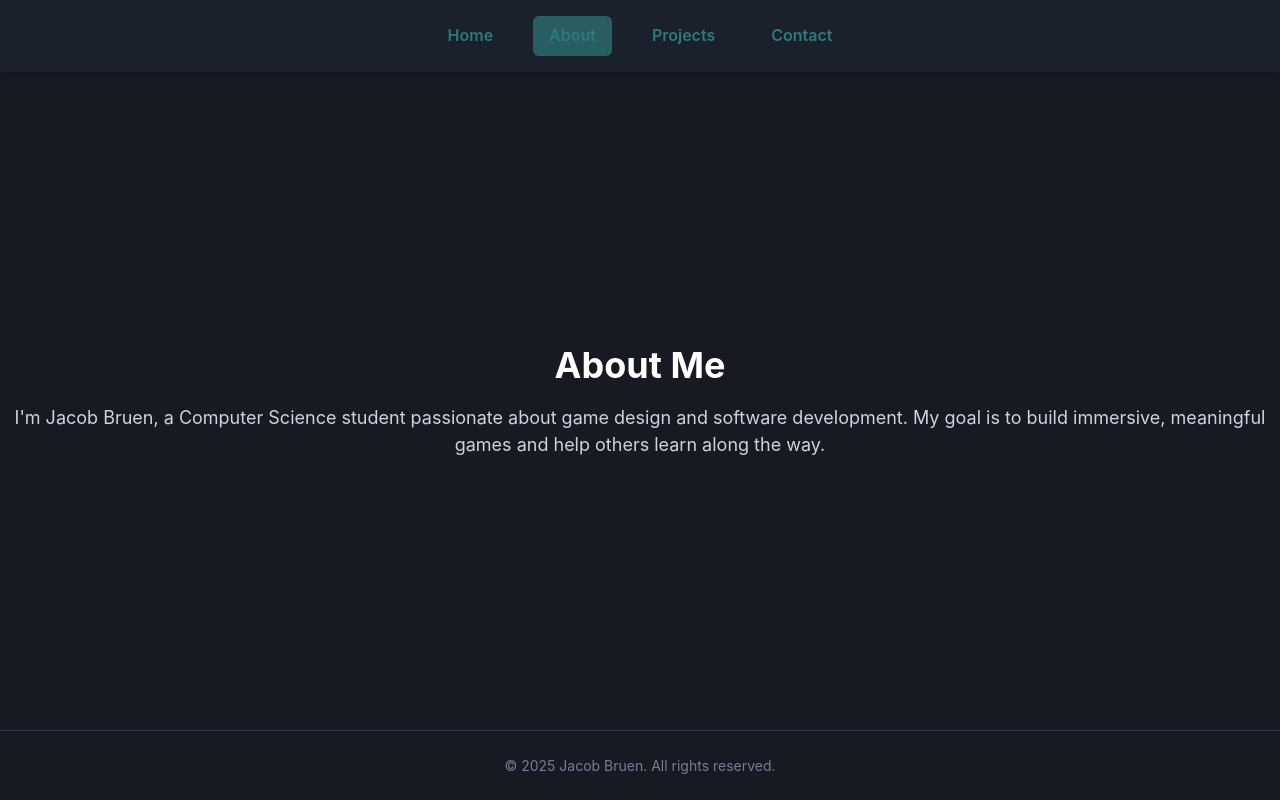
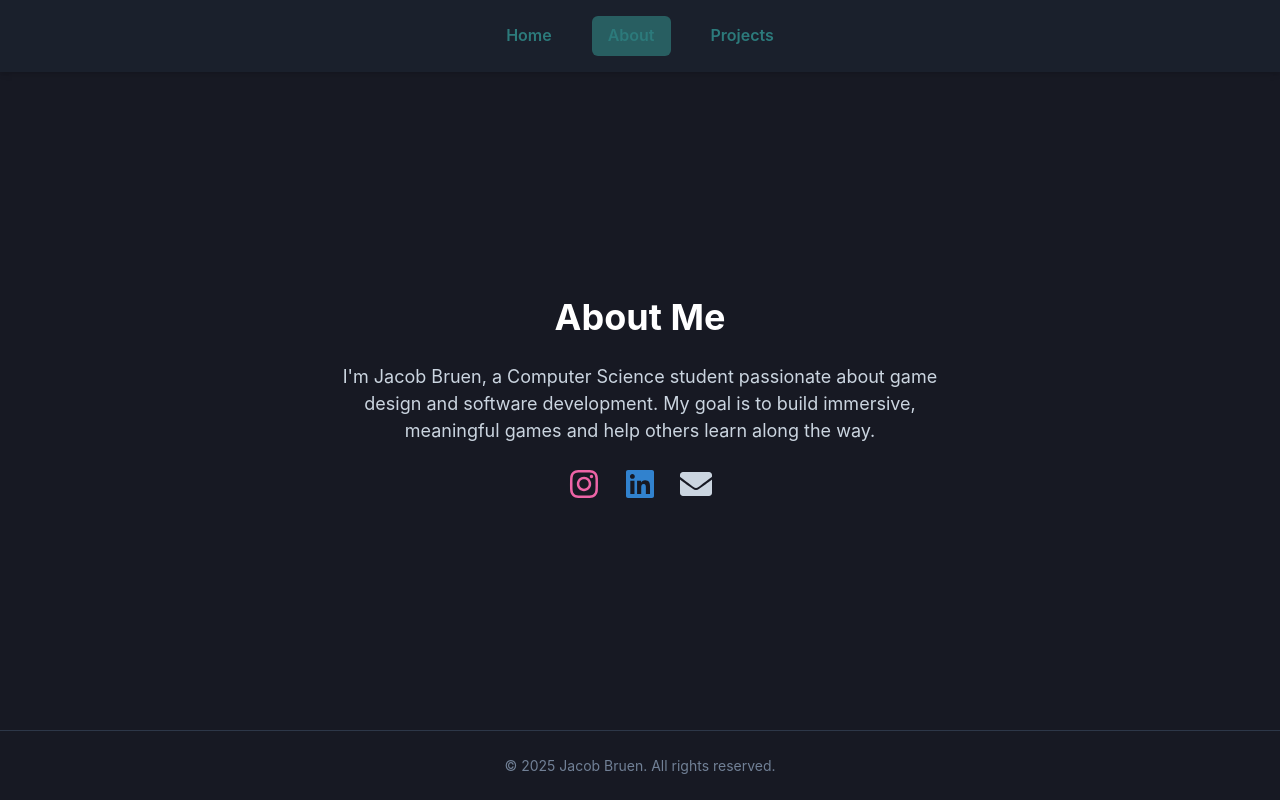
Before and after one commit to JacobBruen/Jacob-Bruen-Portfolio, a React (Vite) app: page /About in a window 1280 px wide. Built offline with nearby package versions, Linux system fonts and the light colour scheme.

Commit message:
Refactor: remove contact page and move socials to About

```diff
--- a/src/App.jsx
+++ b/src/App.jsx
@@ -8,7 +8,6 @@ import { BrowserRouter as Router, Routes, Route, Link, useLocation } from 'react
 import Home from './pages/Home';
 import About from './pages/About';
 import Projects from './pages/Projects';
-import Socials from './pages/Socials';
 
 function Navbar() {
   const location = useLocation();
@@ -17,7 +16,6 @@ function Navbar() {
     { path: '/', label: 'Home' },
     { path: '/About', label: 'About' },
     { path: '/Projects', label: 'Projects' },
-    { path: '/Socials', label: 'Contact' },
   ];
 
   return (
@@ -50,13 +48,7 @@ function Navbar() {
 function App() {
   return (
     <Router>
-      <Flex
-        direction="column"
-        minH="100vh"
-        bg="gray.900"
-        color="white"
-        overflowX="hidden" // 👈 this fixes the horizontal overflow
-      >
+      <Flex direction="column" minH="100vh" bg="gray.900" color="white" overflowX="hidden">
         <Navbar />
 
         <Flex flex="1" align="center" justify="center">
@@ -64,7 +56,6 @@ function App() {
             <Route path="/" element={<Home />} />
             <Route path="/About" element={<About />} />
             <Route path="/Projects" element={<Projects />} />
-            <Route path="/Socials" element={<Socials />} />
           </Routes>
         </Flex>
 
--- a/src/pages/About.jsx
+++ b/src/pages/About.jsx
@@ -1,21 +1,35 @@
-import { Box, Heading, Text, VStack } from '@chakra-ui/react';
+import { Box, Heading, Text, VStack, Link, Icon, HStack } from '@chakra-ui/react';
+import { FaInstagram, FaLinkedin, FaEnvelope } from 'react-icons/fa';
 
 const About = () => {
   return (
     <Box
       textAlign="center"
       w="100%"
-      h="100%"
+      flex="1"
       display="flex"
       alignItems="center"
       justifyContent="center"
+      px={4}
     >
-      <VStack spacing={4}>
+      <VStack spacing={6}>
         <Heading>About Me</Heading>
-        <Text color="gray.300" fontSize="lg">
+        <Text fontSize="lg" color="gray.300" maxW="600px">
           I'm Jacob Bruen, a Computer Science student passionate about game design and software development.
           My goal is to build immersive, meaningful games and help others learn along the way.
         </Text>
+
+        <HStack spacing={6}>
+          <Link href="https://instagram.com/your_username" isExternal>
+            <Icon as={FaInstagram} w={8} h={8} color="pink.400" />
+          </Link>
+          <Link href="https://linkedin.com/in/your_username" isExternal>
+            <Icon as={FaLinkedin} w={8} h={8} color="blue.500" />
+          </Link>
+          <Link href="mailto:your.email@example.com" isExternal>
+            <Icon as={FaEnvelope} w={8} h={8} color="gray.300" />
+          </Link>
+        </HStack>
       </VStack>
     </Box>
   );
--- a/src/pages/Socials.jsx
+++ /dev/null
@@ -1,42 +0,0 @@
-import { Box, Heading, VStack, Link, Icon, Text } from '@chakra-ui/react';
-import { FaInstagram, FaLinkedin, FaEnvelope } from 'react-icons/fa';
-
-const Socials = () => {
-  return (
-    <Box
-      textAlign="center"
-      w="100%"
-      h="100%"
-      display="flex"
-      alignItems="center"
-      justifyContent="center"
-    >
-      <VStack spacing={8}>
-        <Heading>Contact & Socials</Heading>
-
-        <Link href="https://instagram.com/your_instagram" isExternal>
-          <VStack>
-            <Icon as={FaInstagram} w={10} h={10} color="pink.400" />
-            <Text>Instagram</Text>
-          </VStack>
-        </Link>
-
-        <Link href="https://linkedin.com/in/your_linkedin" isExternal>
-          <VStack>
-            <Icon as={FaLinkedin} w={10} h={10} color="blue.500" />
-            <Text>LinkedIn</Text>
-          </VStack>
-        </Link>
-
-        <Link href="mailto:your.email@example.com" isExternal>
-          <VStack>
-            <Icon as={FaEnvelope} w={10} h={10} color="gray.300" />
-            <Text>Email Me</Text>
-          </VStack>
-        </Link>
-      </VStack>
-    </Box>
-  );
-};
-
-export default Socials;
```
